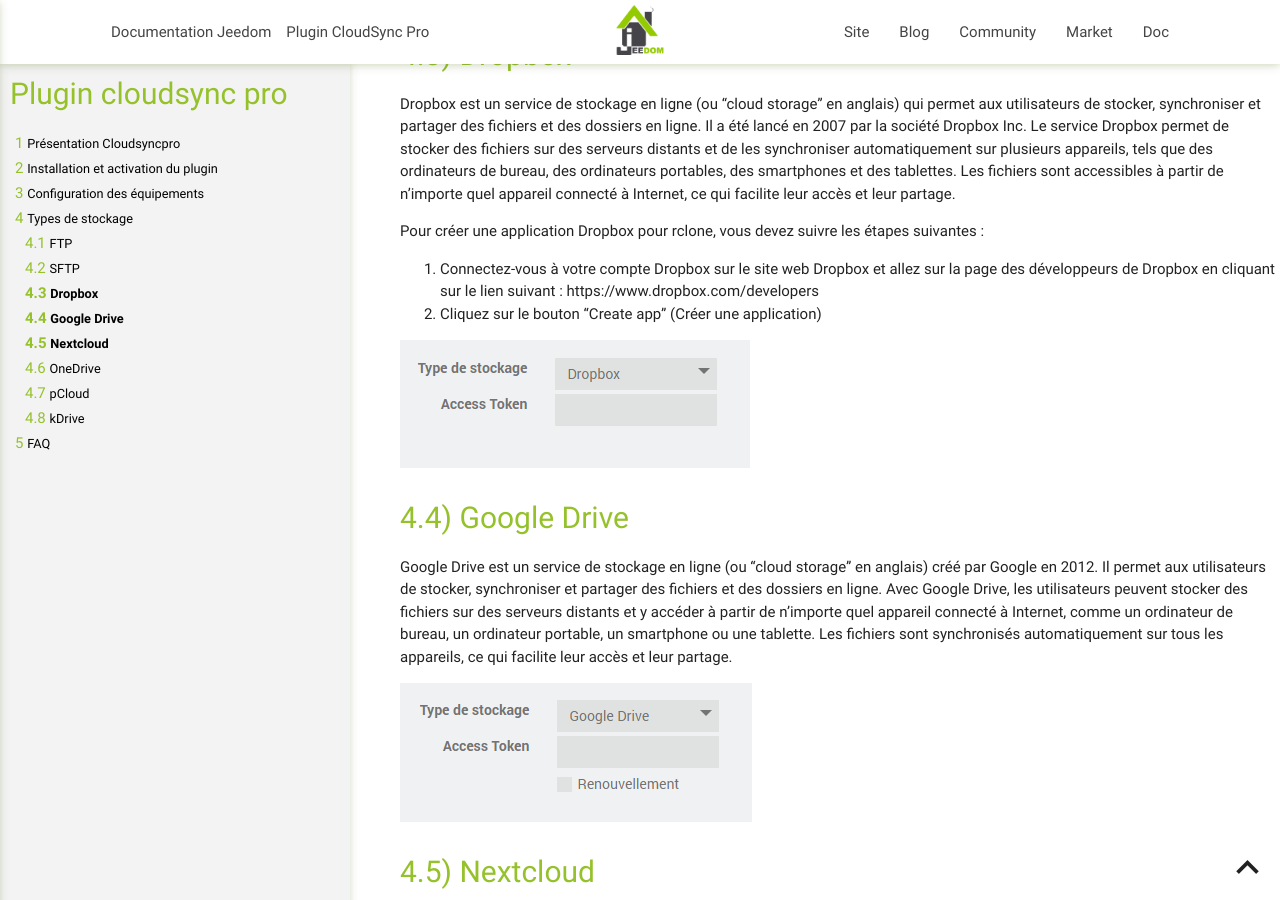
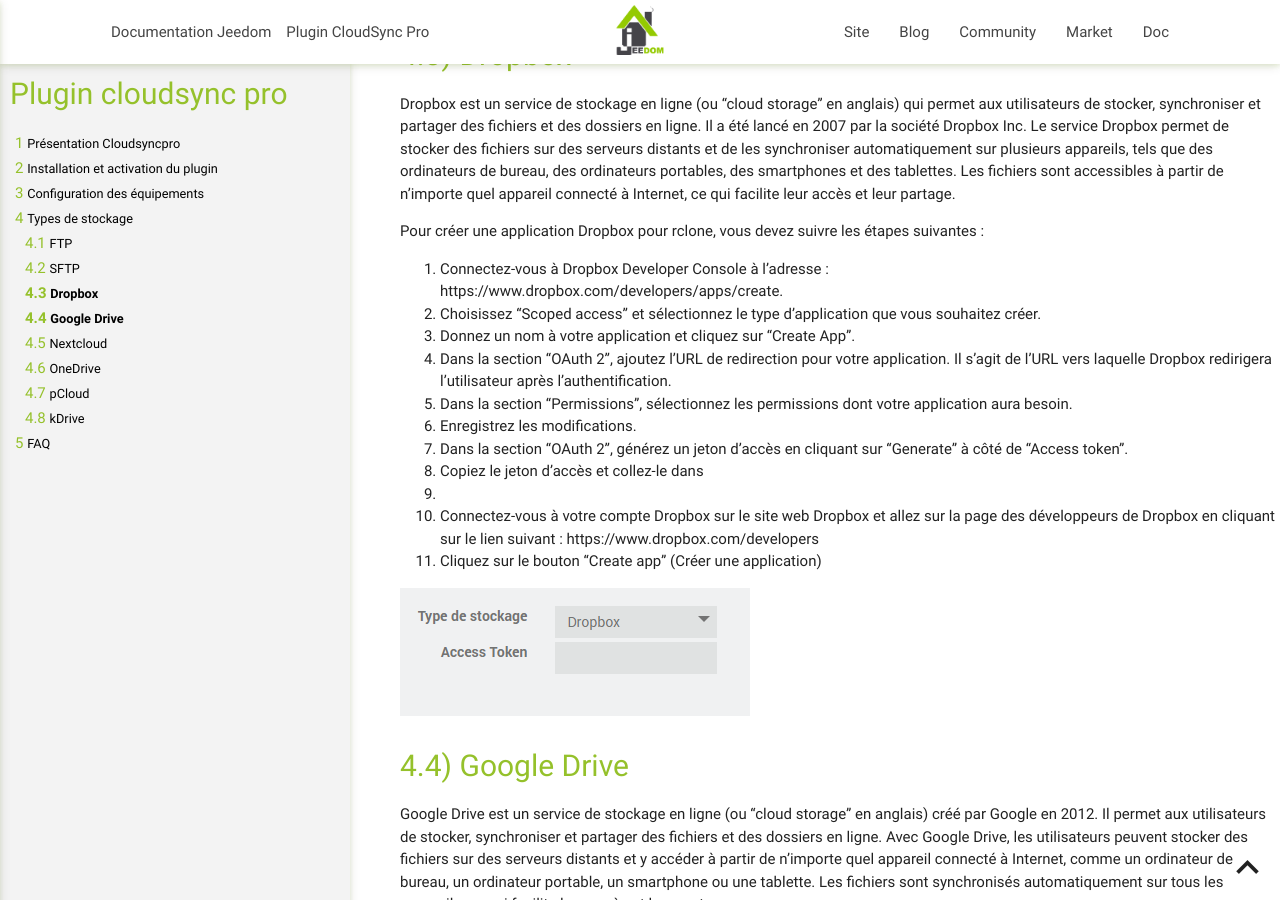
Before and after one commit to thanaus/jeedom_docs, a Jekyll site: the page built from plugins/cloudsyncpro/fr_FR/index.md, in a window 1280 px wide and 900 px high, scrolled down 1856 px. Built offline with Jekyll 4.4.1, drawn with Linux system fonts in a browser that asks for light colours.

Commit message:
Update index.md

```diff
--- a/plugins/cloudsyncpro/fr_FR/index.md
+++ b/plugins/cloudsyncpro/fr_FR/index.md
@@ -82,7 +82,17 @@ Le service Dropbox permet de stocker des fichiers sur des serveurs distants et d
 
 Pour créer une application Dropbox pour rclone, vous devez suivre les étapes suivantes :
 
-1. Connectez-vous à votre compte Dropbox sur le site web Dropbox et allez sur la page des développeurs de Dropbox en cliquant sur le lien suivant :
+1. Connectez-vous à Dropbox Developer Console à l'adresse :
+https://www.dropbox.com/developers/apps/create.
+2. Choisissez "Scoped access" et sélectionnez le type d'application que vous souhaitez créer.
+3. Donnez un nom à votre application et cliquez sur "Create App".
+4. Dans la section "OAuth 2", ajoutez l'URL de redirection pour votre application. Il s'agit de l'URL vers laquelle Dropbox redirigera l'utilisateur après l'authentification.
+5. Dans la section "Permissions", sélectionnez les permissions dont votre application aura besoin.
+6. Enregistrez les modifications.
+7. Dans la section "OAuth 2", générez un jeton d'accès en cliquant sur "Generate" à côté de "Access token".
+8. Copiez le jeton d'accès et collez-le dans
+9.
+10. Connectez-vous à votre compte Dropbox sur le site web Dropbox et allez sur la page des développeurs de Dropbox en cliquant sur le lien suivant :
 https://www.dropbox.com/developers
 2. Cliquez sur le bouton "Create app" (Créer une application)
 
```
